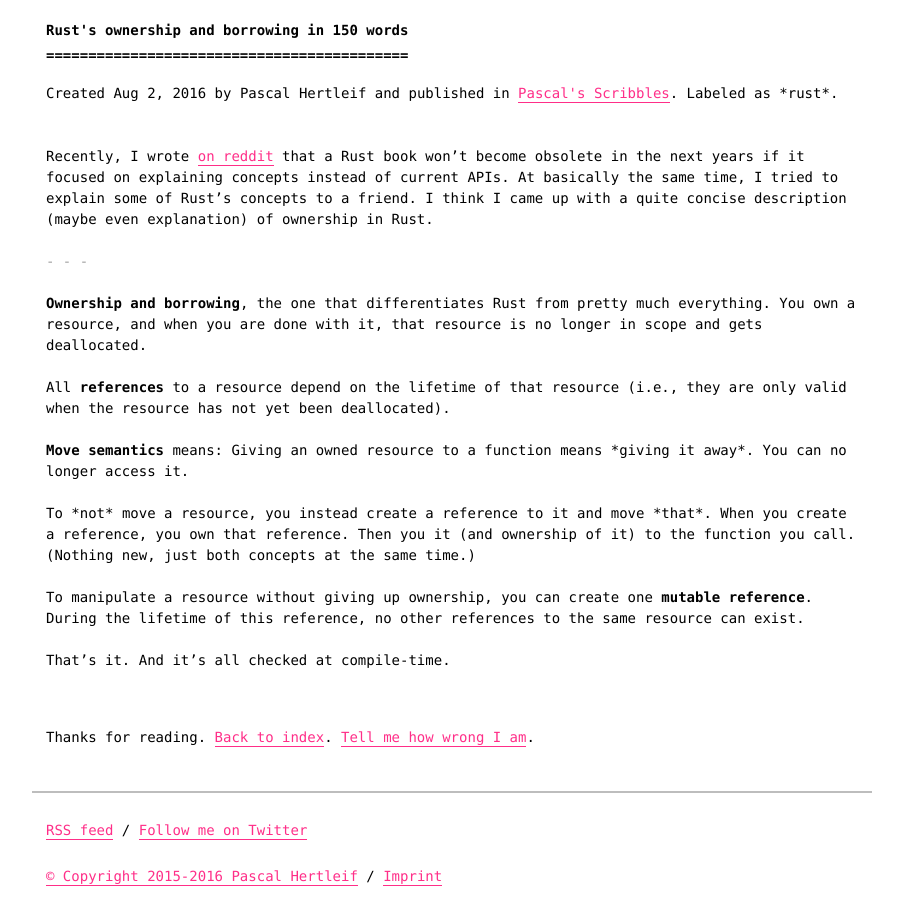
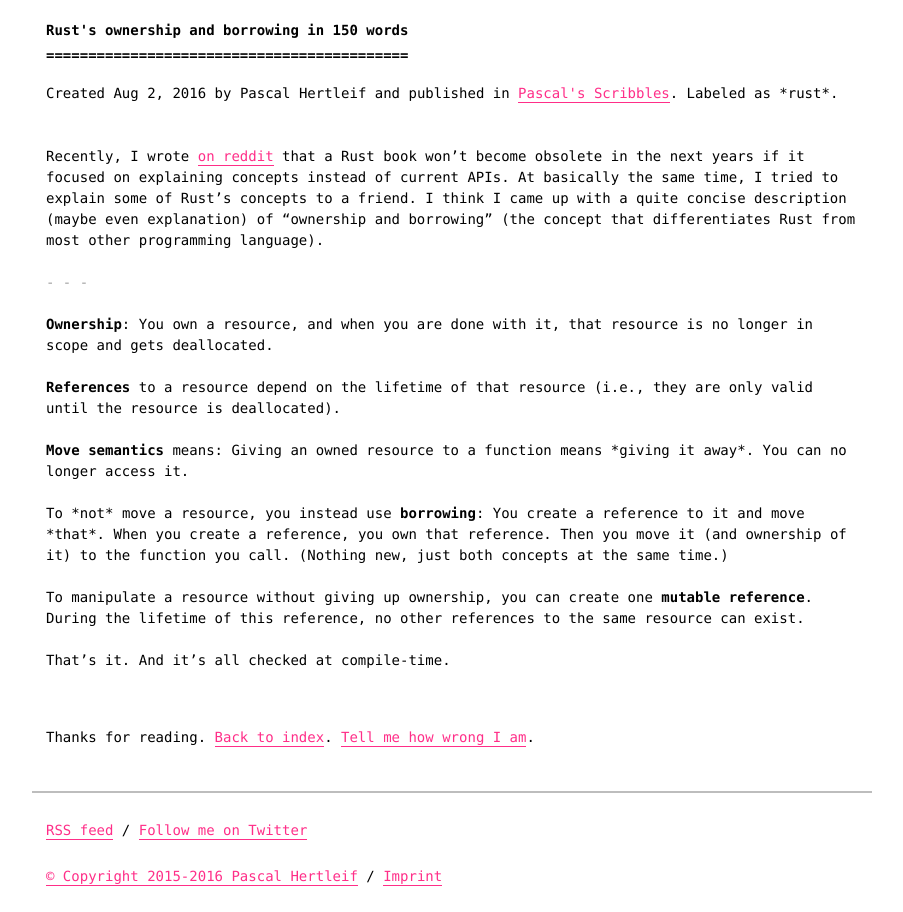
Before and after one commit to killercup/scribbles, a Jekyll site: the page built from _posts/2016-08-02-rust-ownership-and-borrowing-in-150-words.md, in a window 1280 px wide. Shown: the whole page, without its empty margins (188-1091 px from the left). Built offline with Jekyll 4.4.1, drawn with Linux system fonts in a browser that asks for light colours.

Commit message:
Tune Ownership explanation to be exactly 150 words
Also note that this commit's summary line is exactly 50 characters long.
And: The 2 lines after that (incl. this one) have exactly 72 characters.

```diff
--- a/_posts/2016-08-02-rust-ownership-and-borrowing-in-150-words.md
+++ b/_posts/2016-08-02-rust-ownership-and-borrowing-in-150-words.md
@@ -3,17 +3,17 @@ title: Rust's ownership and borrowing in 150 words
 categories:
 - rust
 ---
-Recently, I wrote [on reddit](https://www.reddit.com/r/rust/comments/4vfzvc/list_of_rust_books/d5y8i0o?context=3) that a Rust book won't become obsolete in the next years if it focused on explaining concepts instead of current APIs. At basically the same time, I tried to explain some of Rust's concepts to a friend. I think I came up with a quite concise description (maybe even explanation) of ownership in Rust.
+Recently, I wrote [on reddit](https://www.reddit.com/r/rust/comments/4vfzvc/list_of_rust_books/d5y8i0o?context=3) that a Rust book won't become obsolete in the next years if it focused on explaining concepts instead of current APIs. At basically the same time, I tried to explain some of Rust's concepts to a friend. I think I came up with a quite concise description (maybe even explanation) of "ownership and borrowing" (the concept that differentiates Rust from most other programming language).
 
 - - -
 
-**Ownership and borrowing**, the one that differentiates Rust from pretty much everything. You own a resource, and when you are done with it, that resource is no longer in scope and gets deallocated.
+**Ownership**: You own a resource, and when you are done with it, that resource is no longer in scope and gets deallocated.
 
-All **references** to a resource depend on the lifetime of that resource (i.e., they are only valid when the resource has not yet been deallocated).
+**References** to a resource depend on the lifetime of that resource (i.e., they are only valid until the resource is deallocated).
 
 **Move semantics** means: Giving an owned resource to a function means _giving it away_. You can no longer access it.
 
-To _not_ move a resource, you instead create a reference to it and move _that_. When you create a reference, you own that reference. Then you it (and ownership of it) to the function you call. (Nothing new, just both concepts at the same time.)
+To _not_ move a resource, you instead use **borrowing**: You create a reference to it and move _that_. When you create a reference, you own that reference. Then you move it (and ownership of it) to the function you call. (Nothing new, just both concepts at the same time.)
 
 To manipulate a resource without giving up ownership, you can create one **mutable reference**. During the lifetime of this reference, no other references to the same resource can exist.
 
```
